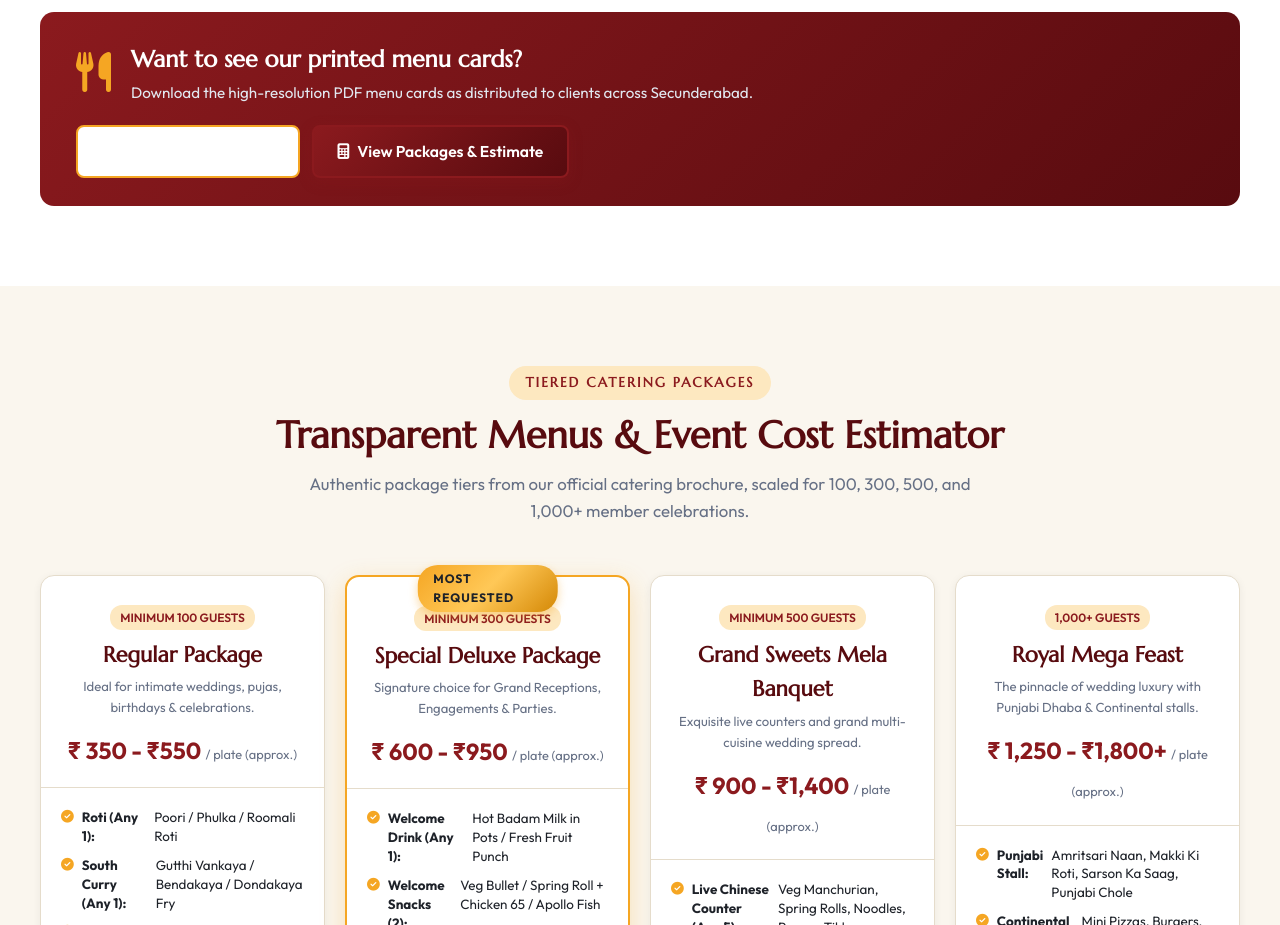
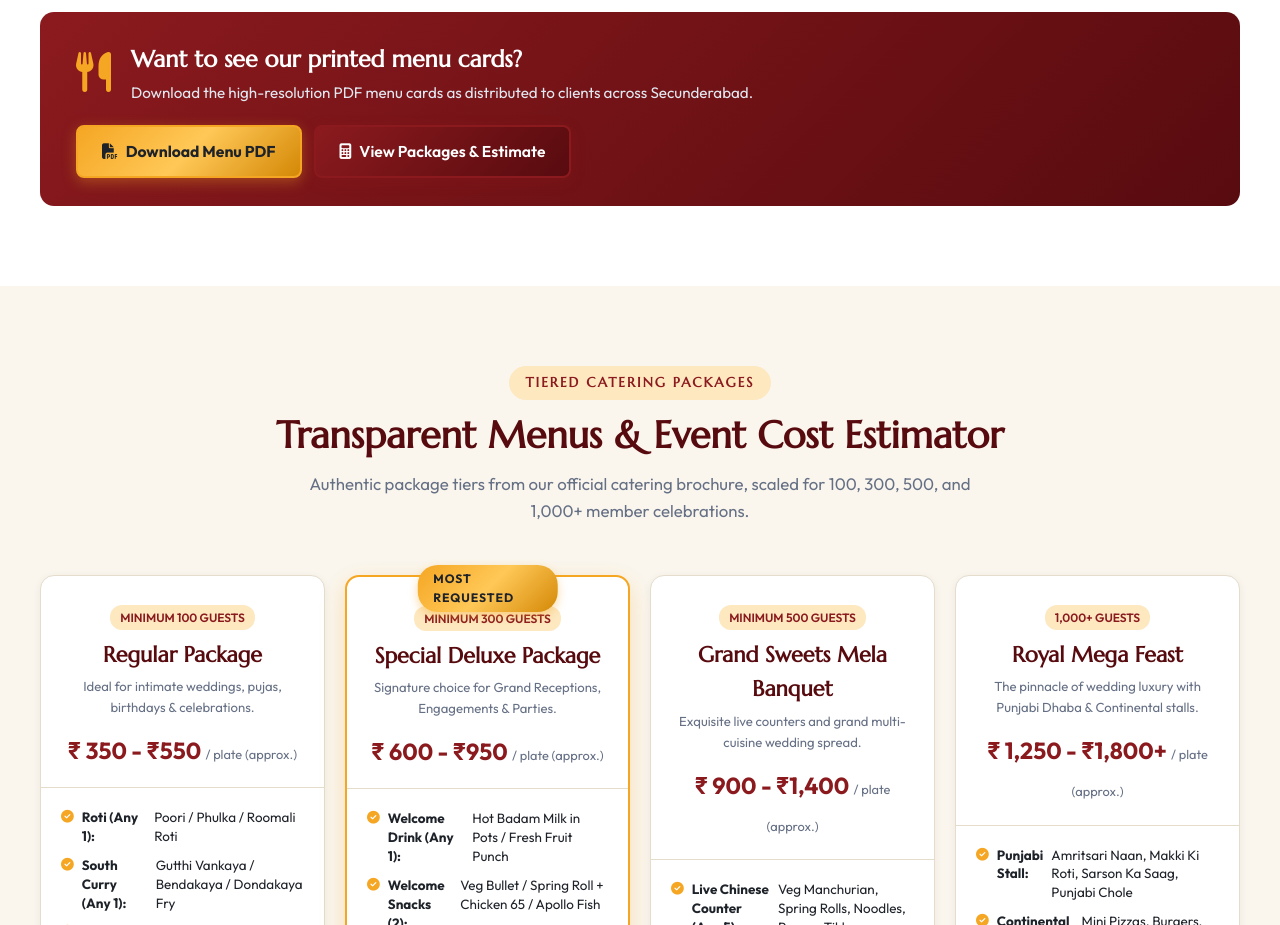
Before and after one commit to edustacks-superadmin/archana-caterers, a plain HTML site: page index.html in a window 1280 px wide. Shown: the part 9780-10705 px from the top of the page. Drawn offline with nearby package versions, Linux system fonts and the light colour scheme; a web font is replaced by a local one.

Commit message:
Fix Download Menu PDF button contrast so text is visible without hovering

```diff
--- a/css/style.css
+++ b/css/style.css
@@ -1118,12 +1118,18 @@ p, span, h1, h2, h3, h4, h5, h6, a, li {
   flex-wrap: wrap;
 }
 .menu-footer-actions .btn-outline-gold {
-  color: #FFF;
-  border-color: var(--secondary);
+  background: var(--gold-gradient);
+  color: #1E2229 !important;
+  border: 2px solid var(--secondary);
+  font-weight: 700;
+  box-shadow: 0 4px 14px rgba(245, 166, 35, 0.35);
 }
 .menu-footer-actions .btn-outline-gold:hover {
-  background-color: var(--secondary);
-  color: #1E2229;
+  background: #FFFFFF;
+  color: var(--primary-dark) !important;
+  border-color: #FFFFFF;
+  transform: translateY(-2px);
+  box-shadow: 0 6px 20px rgba(255, 255, 255, 0.4);
 }
 
 /* ==========================================================================
```
